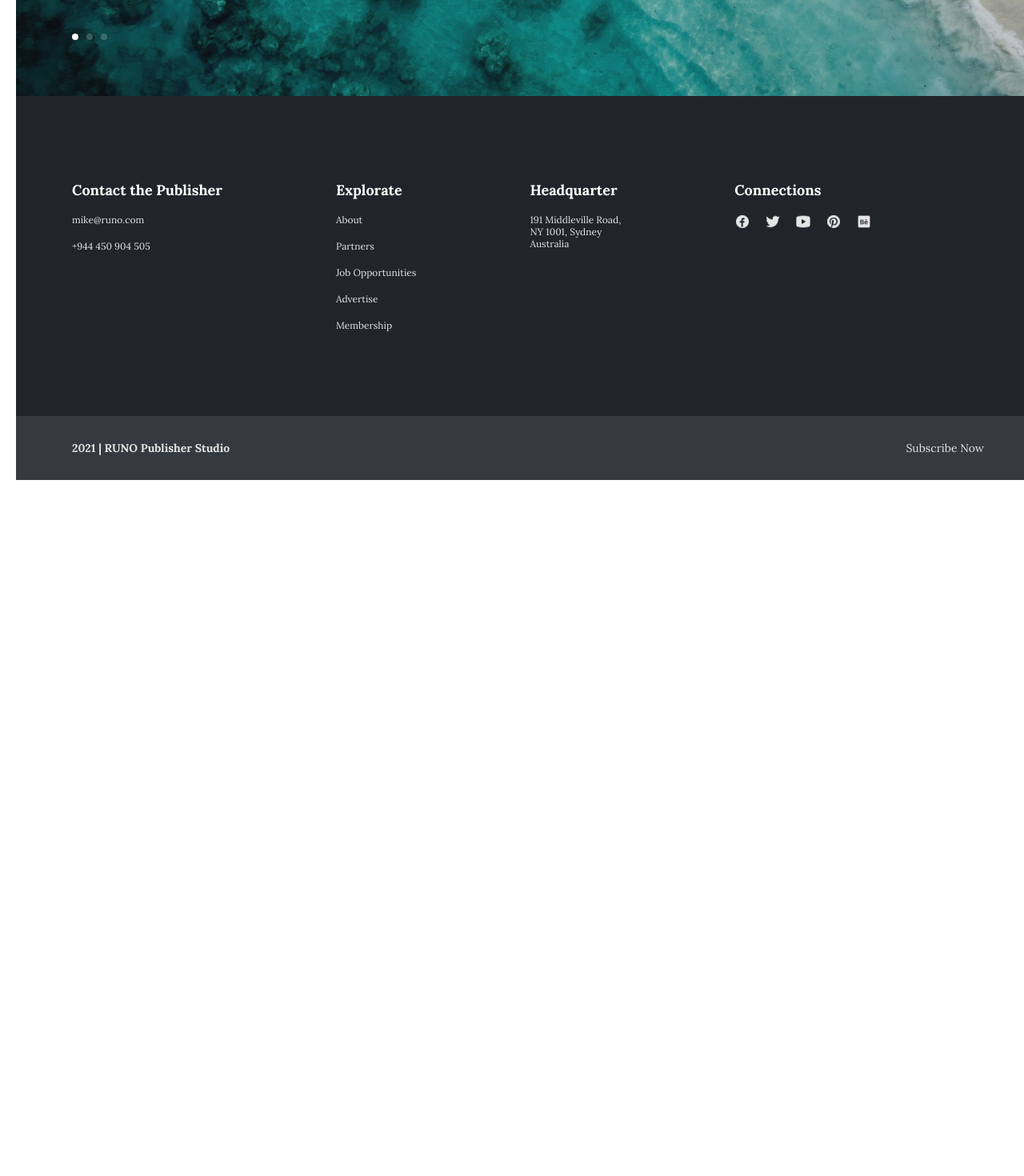
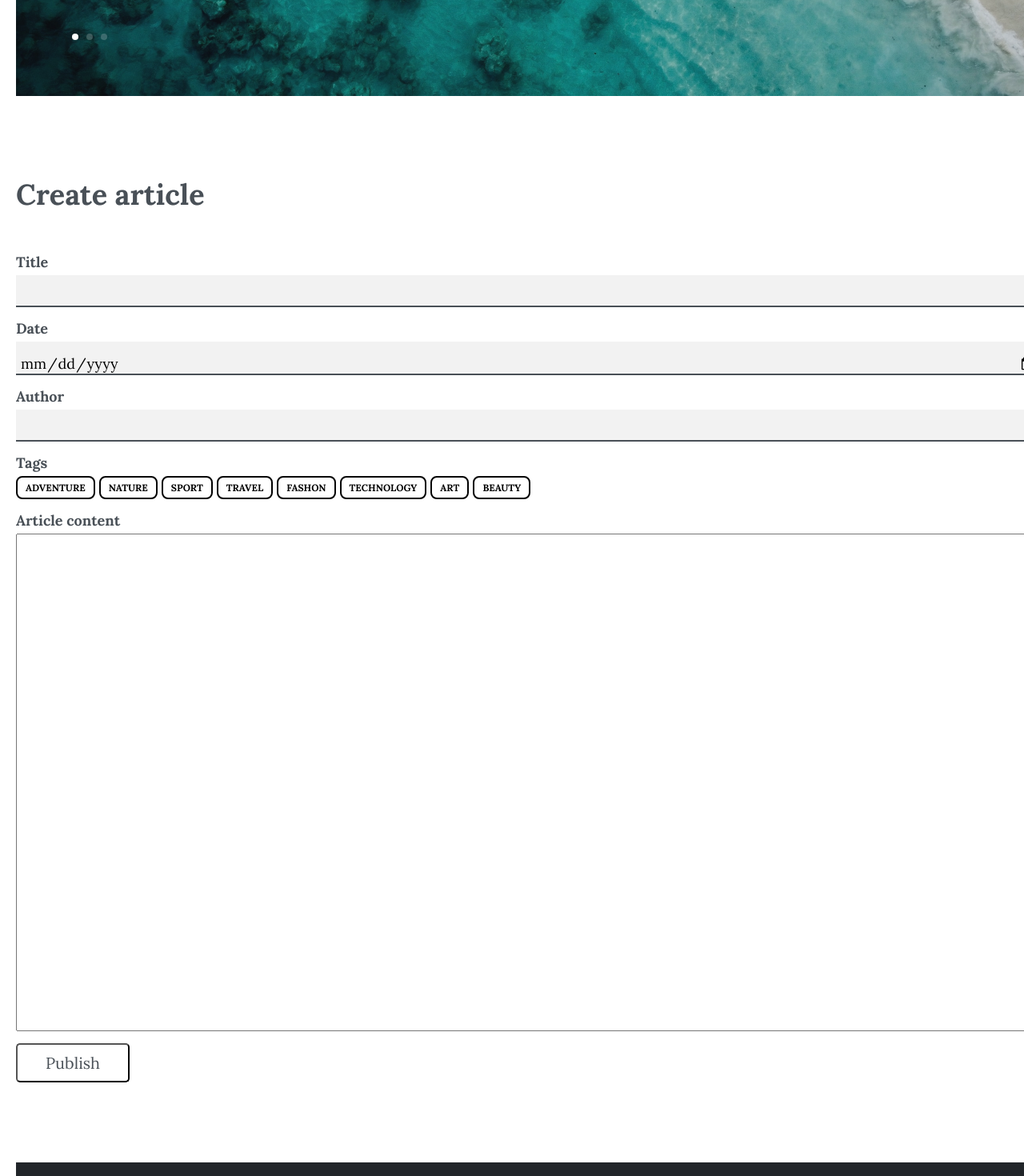
Before and after one commit to LadeMor/news-blogs, a React (Create React App) app: page /create in a window 1280 px wide. Shown: the part 480-1950 px from the top of the page at 80% size. Before the commit the page ends 1080 px from the top, so only its background shows below. Built offline with nearby package versions, Linux system fonts and the light colour scheme.

Commit message:
Added create article page

```diff
--- a/src/App.js
+++ b/src/App.js
@@ -5,6 +5,7 @@ import Footer from "./components/footer/Footer";
 import Header from "./components/header/Header";
 import Main from "./pages/main/Main";
 import AboutUs from './pages/about-us/AboutUs';
+import CreateArticle from './pages/create-article/CreateArticle';
 
 function App() {
   return (
@@ -13,6 +14,7 @@ function App() {
       <Routes>
         <Route path="/" element={<Main/>}/>
         <Route path="/about" element={<AboutUs/>}/>
+        <Route path="/create" element={<CreateArticle/>}/>
       </Routes>
       <Footer/>
     </Router>
--- a/src/components/header/Header.js
+++ b/src/components/header/Header.js
@@ -20,7 +20,7 @@ const Header = () => {
                         <div className="header-links">
                             <NavLink to="/" className={(navData) => navData.isActive ? "active-link" : ""}>Home</NavLink>
                             <NavLink to="/about" className={(navData) => navData.isActive ? "active-link" : ""}>About</NavLink>
-                            <a href="#">Articles</a>
+                            <NavLink  to="/create" className={(navData) => navData.isActive ? "active-link" : ""}>Create</NavLink>
                             <a href="#">Contact Us</a>
                         </div>
                         <span className="vertical-line"></span>
--- /dev/null
+++ b/src/pages/create-article/CreateArticle.css
@@ -0,0 +1,93 @@
+#create-article{
+    padding: 100px 0px 100px 0px;
+}
+
+.create-article-title{
+    font-size: 36px;
+    font-weight: bold;
+    font-family: "Lora", sans-serif;
+    color:var(--title-text-color);
+    margin-bottom: 50px;
+}
+
+form{
+    display: flex;
+    flex-direction: column;
+    gap: 15px;
+}
+
+.form-input{
+    display: flex;
+    flex-direction: column;
+    gap: 5px;
+}
+
+.form-input label{
+    font-size: 18px;
+    font-family: "Lora", sans-serif;
+    color:var(--title-text-color);
+    font-weight: bold;
+}
+
+.form-input input{
+    font-size: 18px;
+    padding: 15px 5px 0px 5px;
+    font-family: "Lora", sans-serif;
+    color: black;
+    border: none;
+    /* border: 1px solid var(--title-text-color) ; */
+    border-bottom: 2px solid var(--title-text-color);
+    background-color: rgba(0, 0, 0, 0.05);
+
+}
+
+.form-input-tag-list{
+    display: flex;
+    flex-wrap: wrap;
+
+    gap: 5px;
+}
+
+.tag{
+    border: 2px solid black;
+    border-radius: 8px;
+    padding: 5px 10px 5px 10px;
+    font-size: 12px;
+    font-weight: bold;
+    font-family: "Lora", sans-serif;
+    cursor: pointer;
+    transition: .3s;
+}
+
+.selected-tag{
+    background-color: black;
+    color: white;
+    border-color: white;
+    box-shadow: 0px 0px 3px black;
+}
+
+.form-input textarea{
+    resize: none;
+    font-size: 18px;
+    padding: 10px;
+    font-family: "Lora", sans-serif;
+    color: black;
+    height: 600px;
+}
+
+.form-input-submit{
+    font-family: "Lora", sans-serif;
+    color: var(--title-text-color);
+    background-color: white;
+    font-size: 20px;
+    display: inline;
+    padding: 10px 35px 10px 35px;
+    border-radius: 5px;
+    cursor: pointer;
+    transition: .3s;
+}
+
+.form-input-submit:hover{
+    background-color: var(--primary-bg-color);
+    color: white;
+}
--- /dev/null
+++ b/src/pages/create-article/CreateArticle.js
@@ -0,0 +1,78 @@
+import React, {useMemo, useEffect} from "react";
+
+import Container from "../../components/container/Container";
+
+import "./CreateArticle.css"
+import { useState } from "react";
+
+const CreateArticle = () => {
+    // Title
+    // Date
+    // TextContent
+    // Author
+    // Tags Array
+
+
+
+    const [selectedTags, setSelectedTags] = useState([]);
+
+    const tagList = useMemo(() => [
+        "ADVENTURE", "NATURE", "SPORT", "TRAVEL", "FASHON", "TECHNOLOGY", "ART", "BEAUTY"
+    ], [])
+
+    useEffect(() => {
+        console.log(selectedTags);
+    }, [selectedTags]);
+
+    const onTagClick = (tagName) => {
+        if(!selectedTags.includes(tagName)){
+            setSelectedTags([...selectedTags, tagName]);
+        }else{
+            const updatedSelectedTagList = selectedTags.filter((item) => item != tagName);
+            setSelectedTags(updatedSelectedTagList);
+        }
+    }
+
+    return(
+        <Container width={1300}>
+            <section id="create-article">
+                <h1 className="create-article-title">Create article</h1>
+                <form>
+                    <div className="form-input">
+                        <label>Title</label>
+                        <input type="text"/>
+                    </div>
+                    <div className="form-input">
+                        <label>Date</label>
+                        <input type="date"/>
+                    </div>
+                    <div className="form-input">
+                        <label>Author</label>
+                        <input type="text"/>
+                    </div>
+                    <div className="form-input">
+                        <label>Tags</label>
+                        <div className="form-input-tag-list">
+                            {tagList.map((item, index) => (
+                                <div
+                                className={`tag ${selectedTags.includes(item) ? "selected-tag" : ""}`}
+                                key={index}
+                                onClick={() => onTagClick(item)}
+                                >{item}</div>
+                            ))}
+                        </div>
+                    </div>
+                    <div className="form-input">
+                        <label>Article content</label>
+                        <textarea></textarea>
+                    </div>
+                    <div>
+                        <button className="form-input-submit">Publish</button>
+                    </div>
+                </form>
+            </section>
+        </Container>
+    );
+}
+
+export default CreateArticle;
```
